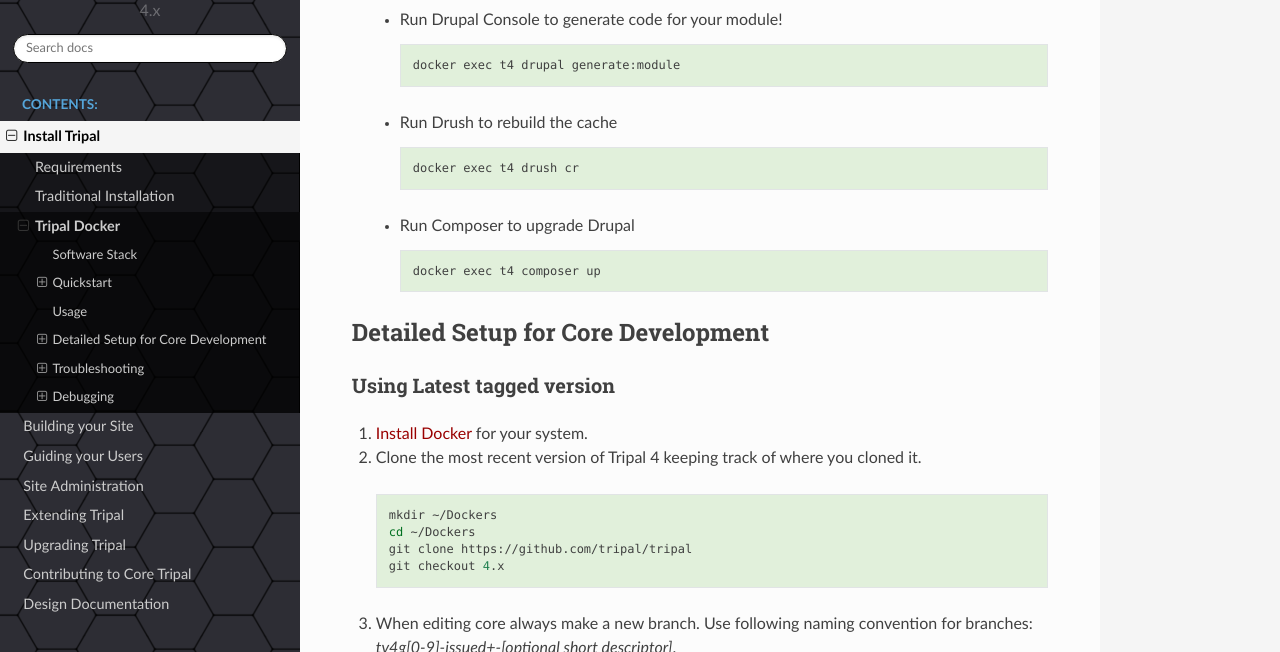
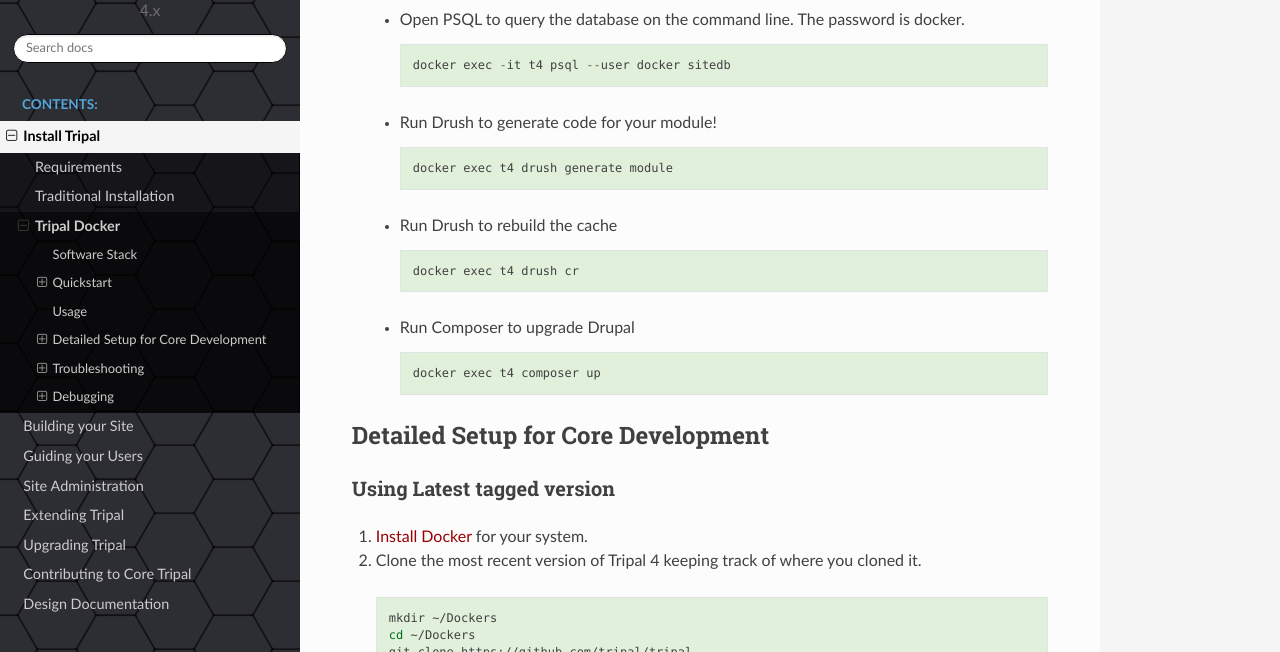
Before and after one commit to tripal/tripal_doc, a Sphinx documentation site: the page built from docs/install/docker.rst, in a window 1280 px wide and 900 px high, scrolled down 1382 px, cut to the strip 248-900 px from the top of the window. Built offline with Sphinx 7.4.7 and the Read the Docs theme 2.0.0, drawn with Linux system fonts in a browser that asks for light colours.

Commit message:
Add more usage.

```diff
--- a/docs/install/docker.rst
+++ b/docs/install/docker.rst
@@ -61,11 +61,17 @@
 
     docker exec --workdir=/var/www/drupal9/web/modules/contrib/tripal t4 phpunit
 
- - Run Drupal Console to generate code for your module!
+ - Open PSQL to query the database on the command line. The password is docker.
 
    .. code::
 
-    docker exec t4 drupal generate:module
+     docker exec -it t4 psql --user docker sitedb
+
+ - Run Drush to generate code for your module!
+
+   .. code::
+
+    docker exec t4 drush generate module
 
  - Run Drush to rebuild the cache
 
```
